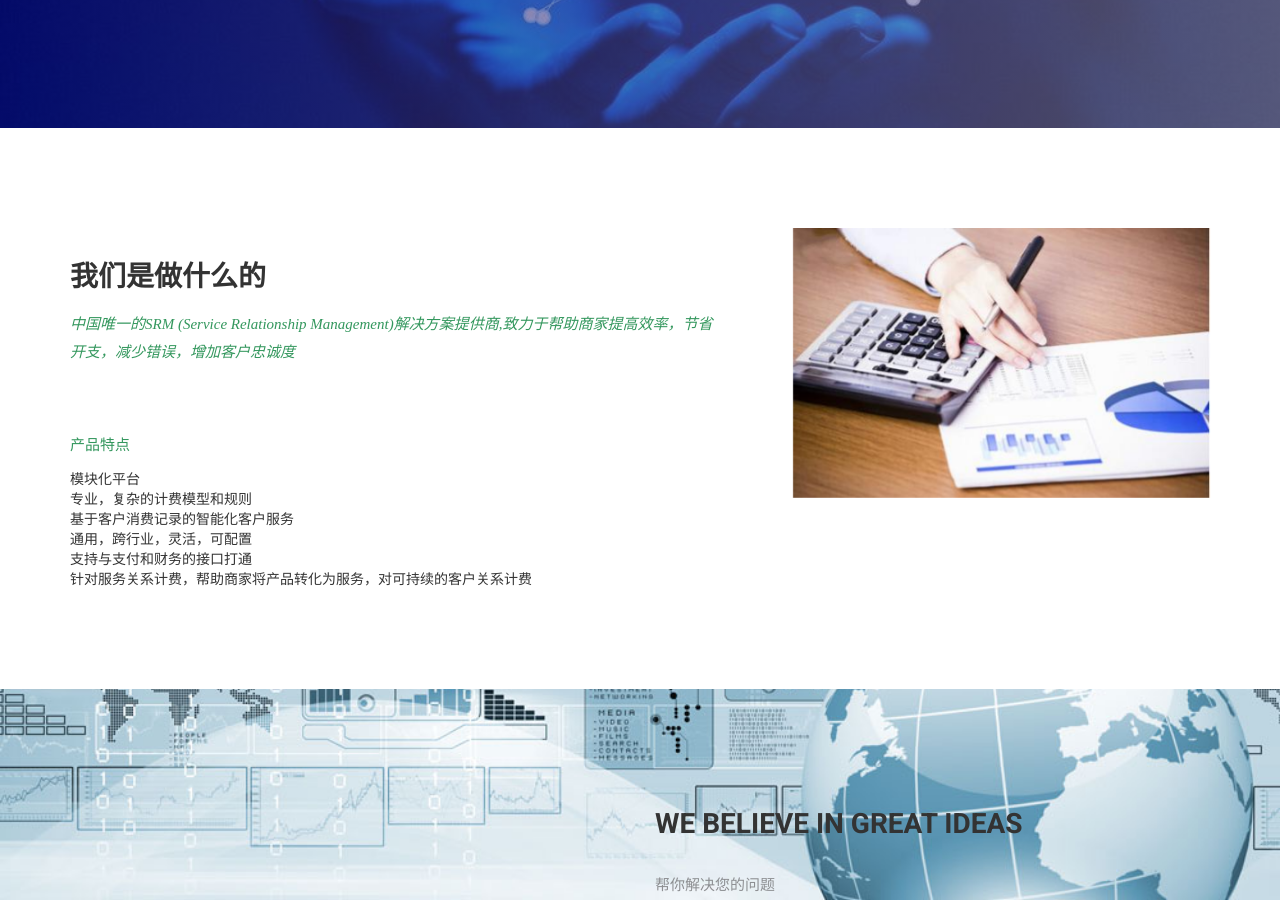
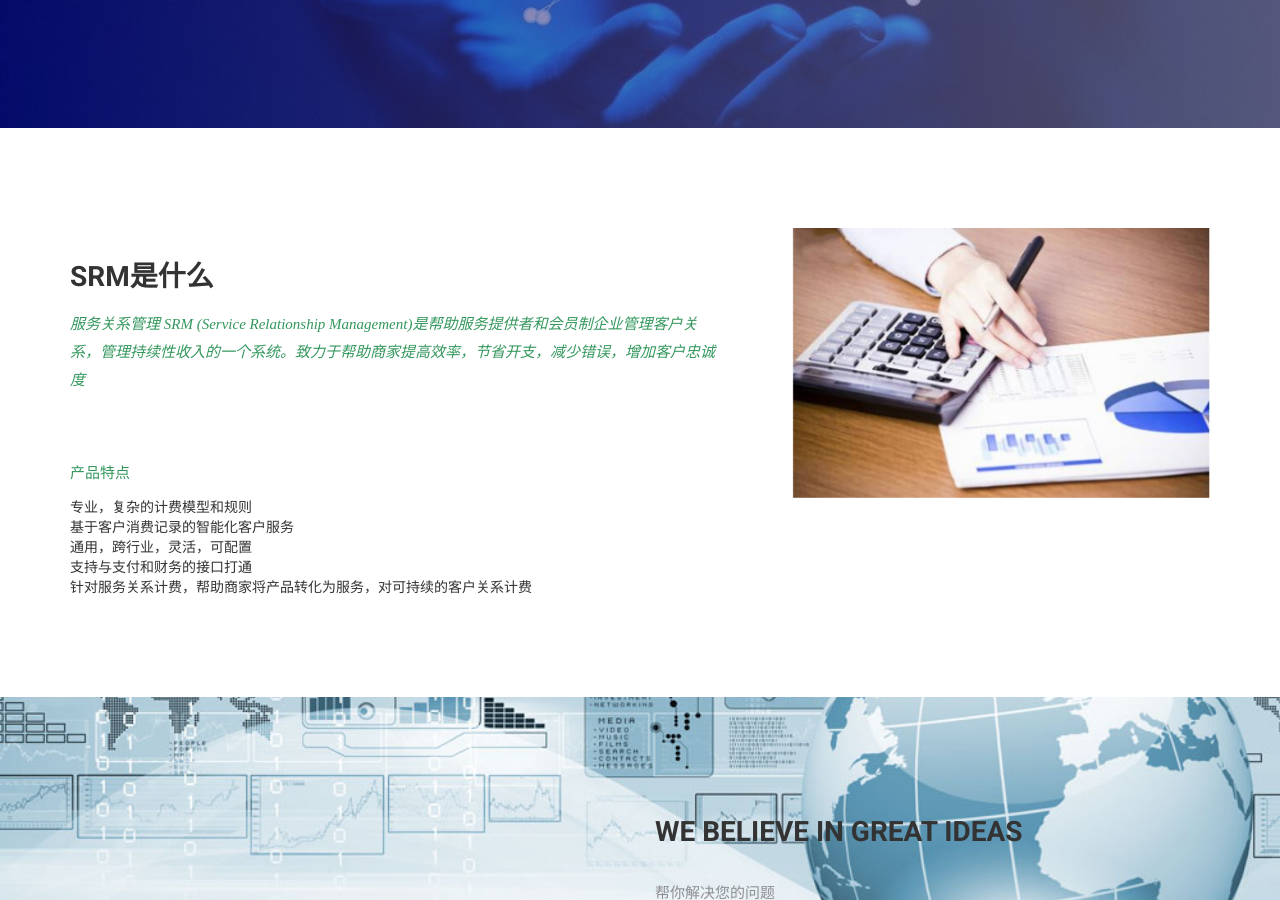
Before and after one commit to dreampivot/slipscloud.github.io, a Jekyll site: the page built from index.html, in a window 1280 px wide and 900 px high, scrolled down 627 px. Built offline with Jekyll 4.4.1, drawn with Linux system fonts in a browser that asks for light colours; nearby versions of some CDN libraries; some web fonts are replaced.

Commit message:
Create index.html

```diff
--- a/index.html
+++ b/index.html
@@ -24,17 +24,16 @@ permalink: /
       <div class="col-md-7 col-sm-12">
         <div class="block">
           <div class="section-title">
-            <h2>我们是做什么的</h2>
-            <p>中国唯一的SRM (Service Relationship Management)解决方案提供商,致力于帮助商家提高效率，节省开支，减少错误，增加客户忠诚度</p>
+            <h2>SRM是什么</h2>
+            <p>服务关系管理 SRM (Service Relationship Management)是帮助服务提供者和会员制企业管理客户关系，管理持续性收入的一个系统。致力于帮助商家提高效率，节省开支，减少错误，增加客户忠诚度</p>
           </div>
           <h2><p>产品特点</p></h2>
           <ul>
 
-            <li>模块化平台</li>
             <li>专业，复杂的计费模型和规则</li>
             <li>基于客户消费记录的智能化客户服务</li>
             <li>通用，跨行业，灵活，可配置</li>
-              <li>支持与支付和财务的接口打通</li>
+            <li>支持与支付和财务的接口打通</li>
             <li>针对服务关系计费，帮助商家将产品转化为服务，对可持续的客户关系计费</li>
 
           </ul>
```
